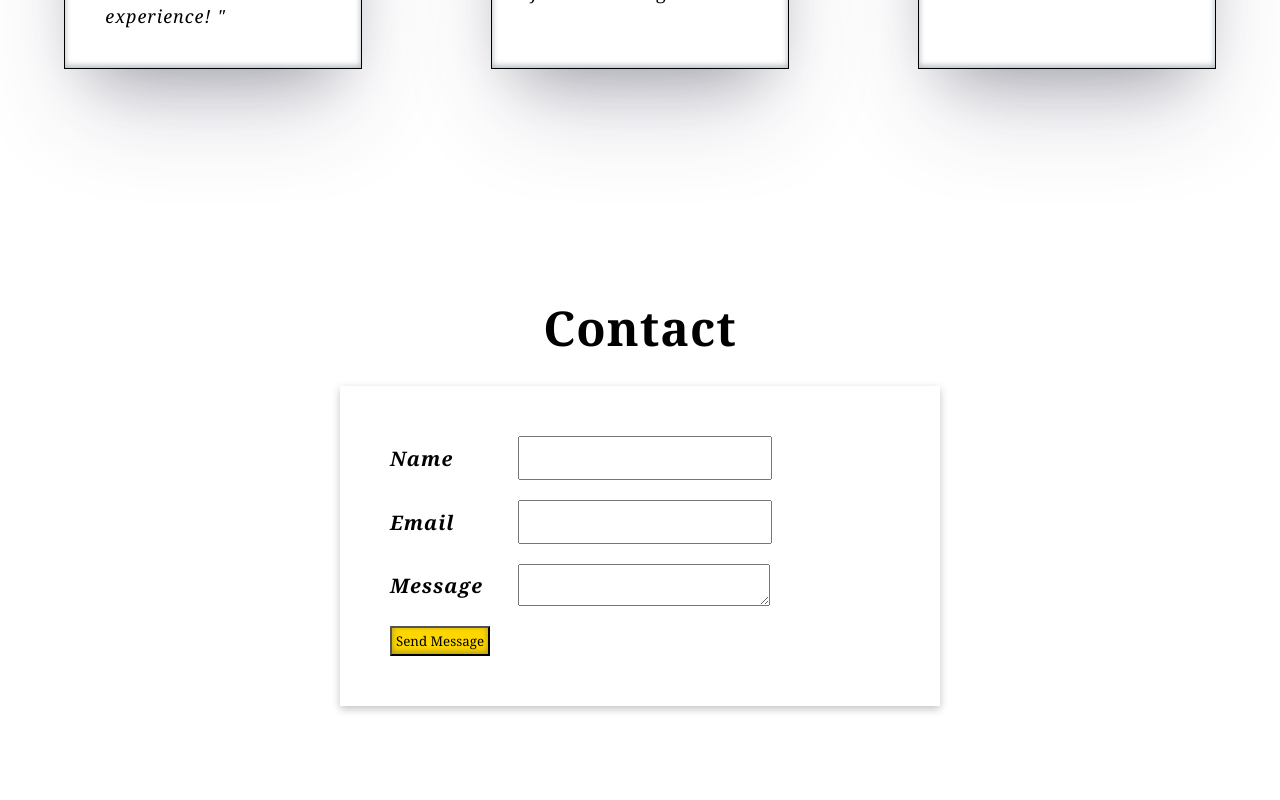
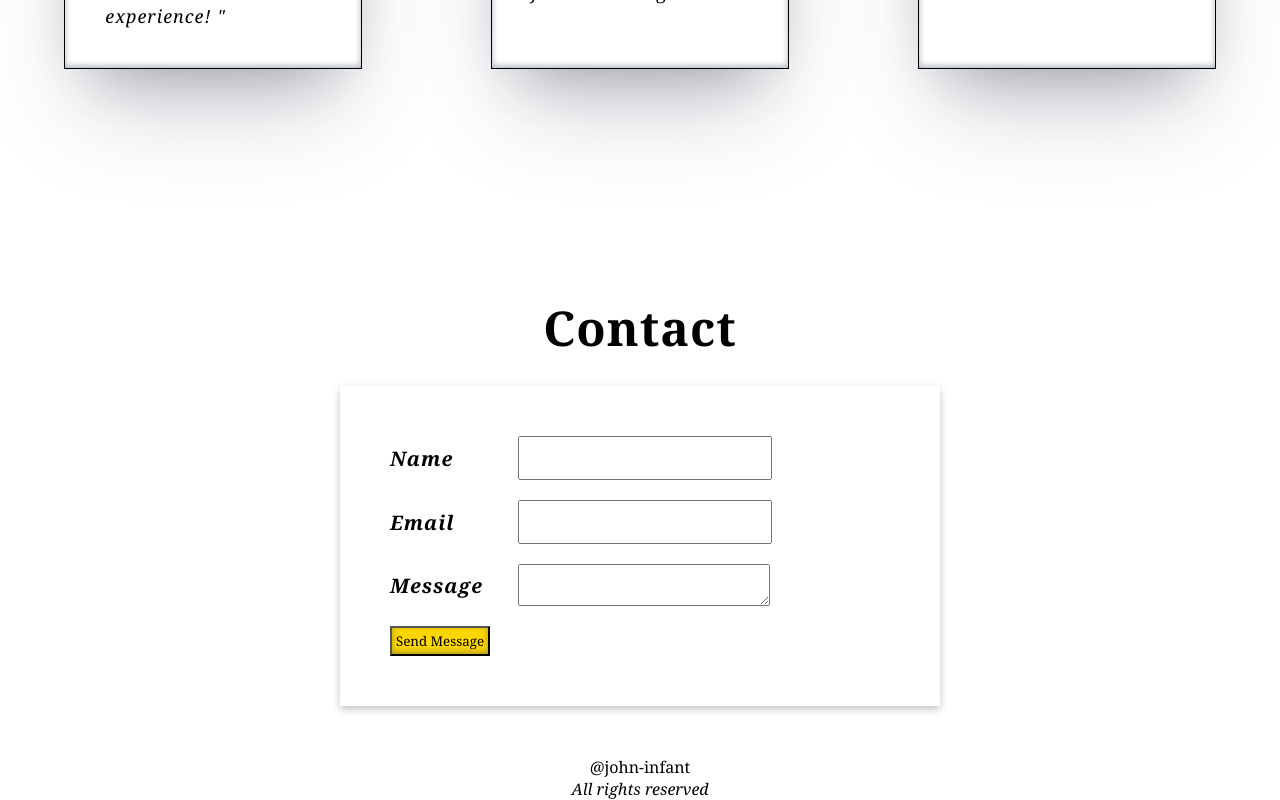
Before and after one commit to johninfant021/NextWeb, a React (Create React App) app: page / in a window 1280 px wide. Shown: the part 3876-4676 px from the top of the page. Before the commit the page ends 4632 px from the top, so only its background shows below. Built offline with nearby package versions, Linux system fonts and the light colour scheme.

Commit message:
completion

```diff
--- a/src/Pages/Contact/Contact.css
+++ b/src/Pages/Contact/Contact.css
@@ -58,3 +58,7 @@ button{
     width: 28vw;
 }
 }
+center{
+    font-family:Georgia, 'Times New Roman', Times, serif;
+
+}
--- a/src/Pages/Contact/Contact.js
+++ b/src/Pages/Contact/Contact.js
@@ -49,6 +49,10 @@ const Contact = () => {
 
         <button type="submit">Send Message</button>
       </form>
+      <center>
+        <p>@john-infant</p>
+        <i>All rights reserved</i>
+      </center>
     </div>
   )
 }
```
